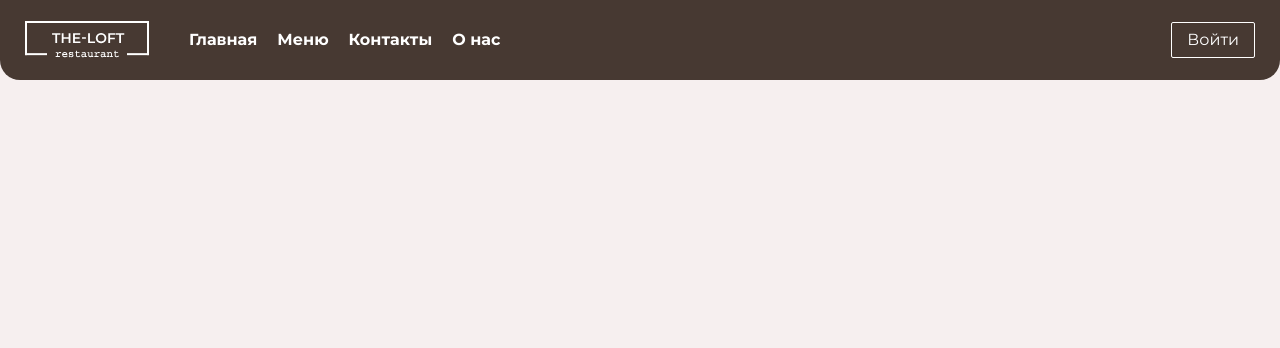
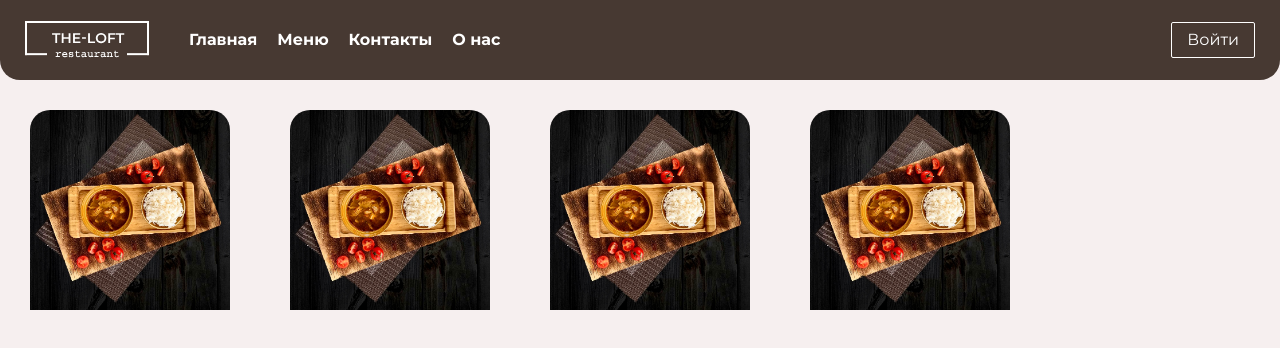
Before and after one commit to algiraev/the-loft-frontend, a React (Create React App) app: page /menu in a window 1280 px wide. Shown: the top 348 px of the page. Built offline with nearby package versions, Linux system fonts and the light colour scheme.

Commit message:
created menu list with adaptation

```diff
--- a/src/app/App.jsx
+++ b/src/app/App.jsx
@@ -8,7 +8,7 @@ export const App = () => {
     <>
       <Header />
       <Routes>
-        <Route path="/" element={<AllDishes />} />
+        <Route path="/menu" element={<AllDishes />} />
       </Routes>
     </>
   );
--- a/src/components/Layout/AdaptiveMenu.jsx
+++ b/src/components/Layout/AdaptiveMenu.jsx
@@ -1,4 +1,5 @@
 import React from 'react';
+import { Link } from 'react-router-dom';
 import styled from 'styled-components';
 import PropTypes from 'prop-types';
 import { Typography } from '../UI/Typography/Typography';
@@ -12,17 +13,31 @@ const StyledMenu = styled.div`
   border-radius: 0 0 20px 20px;
   position: fixed;
   top: 0;
+
+  @media ${(props) => props.theme.media.phone} {
+    border-radius: 0;
+  }
 `;
 
 export const AdaptiveMenu = ({ handleMenuOpen }) => {
   return (
     <StyledMenu>
       <div className="m-auto">
-        <Typography className="text-white">Главная</Typography>
-        <Typography className="text-white">Меню</Typography>
-        <Typography className="text-white">Контакты</Typography>
-        <Typography className="text-white">О нас</Typography>
-        <Typography className="text-white">Войти</Typography>
+        <Link to="/">
+          <Typography className="text-white">Главная</Typography>
+        </Link>
+        <Link to="/menu">
+          <Typography className="text-white">Меню</Typography>
+        </Link>
+        <Link to="/contacts">
+          <Typography className="text-white">Контакты</Typography>
+        </Link>
+        <Link to="/about">
+          <Typography className="text-white">О нас</Typography>
+        </Link>
+        <Link to="/login">
+          <Typography className="text-white">Войти</Typography>
+        </Link>
       </div>
       <CloseIcon className="absolute right-4 top-4" onClick={handleMenuOpen} />
     </StyledMenu>
--- a/src/components/Layout/Header.jsx
+++ b/src/components/Layout/Header.jsx
@@ -1,4 +1,5 @@
 import React, { useState, useEffect } from 'react';
+import { Link } from 'react-router-dom';
 import styled from 'styled-components';
 import { Navbar } from './Navbar';
 import { Logo } from '../../assets/Logo';
@@ -15,8 +16,12 @@ const StyledHeaedr = styled.div`
   width: 100%;
   height: 80px;
   padding: 0 25px;
-  position: fixed;
+  position: sticky;
   top: 0;
+
+  @media ${(props) => props.theme.media.phone} {
+    border-radius: 0;
+  }
 `;
 
 export const Header = () => {
@@ -39,17 +44,23 @@ export const Header = () => {
   return windowWidth > 768 ? (
     <StyledHeaedr>
       <div className="flex items-center">
-        <Logo className="mr-10" />
+        <Link to="/">
+          <Logo className="mr-10" />
+        </Link>
         <Navbar />
       </div>
-      <Button>Войти</Button>
+      <Button>
+        <Link to="/login">Войти</Link>
+      </Button>
     </StyledHeaedr>
   ) : (
     <>
-      <StyledHeaedr>
-        <Logo />
-        <MenuIcon onClick={handleMenuOpen} />
-      </StyledHeaedr>
+      {isMenuOpen ? null : (
+        <StyledHeaedr>
+          <Logo />
+          <MenuIcon onClick={handleMenuOpen} />
+        </StyledHeaedr>
+      )}
       {isMenuOpen && <AdaptiveMenu handleMenuOpen={handleMenuOpen} />}
     </>
   );
--- /dev/null
+++ b/src/components/Layout/MainPage.jsx
@@ -0,0 +1,23 @@
+import React from 'react';
+import styled from 'styled-components';
+import { Typography } from '../UI/Typography/Typography';
+
+const StyledHeader = styled.div`
+  margin: 20px;
+`;
+
+export const MainPage = () => {
+  return (
+    <div className="main-container">
+      <StyledHeader>
+        <Typography variant="large">
+          Добро пожаловать на сайт ресторана The-Loft
+        </Typography>
+        <Typography className="mt-8">
+          Здесь вы сможете легко заказать для себя блюда без необходимости
+          звонка
+        </Typography>
+      </StyledHeader>
+    </div>
+  );
+};
--- a/src/components/Layout/Navbar.jsx
+++ b/src/components/Layout/Navbar.jsx
@@ -1,9 +1,6 @@
 import React from 'react';
+import { Link } from 'react-router-dom';
 import styled from 'styled-components';
-
-const StyledList = styled.div`
-  display: flex;
-`;
 
 const StyledListItem = styled.div`
   margin-right: 20px;
@@ -16,11 +13,19 @@ const StyledListItem = styled.div`
 
 export const Navbar = () => {
   return (
-    <StyledList>
-      <StyledListItem>Главная</StyledListItem>
-      <StyledListItem>Меню</StyledListItem>
-      <StyledListItem>Контакты</StyledListItem>
-      <StyledListItem>О нас</StyledListItem>
-    </StyledList>
+    <div className="flex">
+      <StyledListItem>
+        <Link to="/">Главная</Link>
+      </StyledListItem>
+      <StyledListItem>
+        <Link to="/menu">Меню</Link>
+      </StyledListItem>
+      <StyledListItem>
+        <Link to="/contacts">Контакты</Link>
+      </StyledListItem>
+      <StyledListItem>
+        <Link to="/about">О нас</Link>
+      </StyledListItem>
+    </div>
   );
 };
--- a/src/features/dishes/AllDishes.jsx
+++ b/src/features/dishes/AllDishes.jsx
@@ -1,5 +1,32 @@
 import React from 'react';
+import styled from 'styled-components';
+import dishImg from '../../assets/dish.jpg';
+import { DishCard } from './DishCard';
+
+const StyledDishesList = styled.div`
+  display: flex;
+  flex-direction: row;
+  flex-wrap: wrap;
+
+  @media ${(props) => props.theme.media.phone} {
+    flex-direction: column;
+    flex-wrap: nowrap;
+  }
+`;
+
+const dishes = [
+  { id: 1, name: 'Pipperoni', price: 210, img: dishImg },
+  { id: 2, name: 'Hamburger', price: 130, img: dishImg },
+  { id: 3, name: 'Cheaseburger', price: 180, img: dishImg },
+  { id: 4, name: 'Steak', price: 450, img: dishImg },
+];
 
 export const AllDishes = () => {
-  return <div className="mt-24">dishes</div>;
+  return (
+    <StyledDishesList className="menu-container">
+      {dishes.map((dish) => {
+        return <DishCard dishes={dish} />;
+      })}
+    </StyledDishesList>
+  );
 };
--- /dev/null
+++ b/src/features/dishes/DishCard.jsx
@@ -0,0 +1,45 @@
+import React from 'react';
+import styled from 'styled-components';
+import PropTypes from 'prop-types';
+
+const StyledDishCard = styled.div`
+  width: 200px;
+  height: 300px;
+  margin: 30px;
+  border-radius: 20px;
+
+  @media ${(props) => props.theme.media.phone} {
+    width: 100%;
+    height: 380px;
+    margin: 0;
+    border-radius: 0;
+  }
+`;
+
+const StyledDishImg = styled.img`
+  border-radius: 20px 20px 0 0;
+
+  @media ${(props) => props.theme.media.phone} {
+    border-radius: 0;
+  }
+`;
+
+export const DishCard = ({ dishes }) => {
+  return (
+    <StyledDishCard key={dishes.id}>
+      <StyledDishImg
+        src={dishes.img}
+        alt={`${dishes.name} - ${dishes.price}₽`}
+      />
+    </StyledDishCard>
+  );
+};
+
+DishCard.propTypes = {
+  dishes: PropTypes.shape({
+    id: PropTypes.number.isRequired,
+    name: PropTypes.string.isRequired,
+    price: PropTypes.number.isRequired,
+    img: PropTypes.string.isRequired,
+  }).isRequired,
+};
```
Also changed, not shown: src/assets/dish.jpg (added), 1 other file (tests, documents, lock files or other folders).
